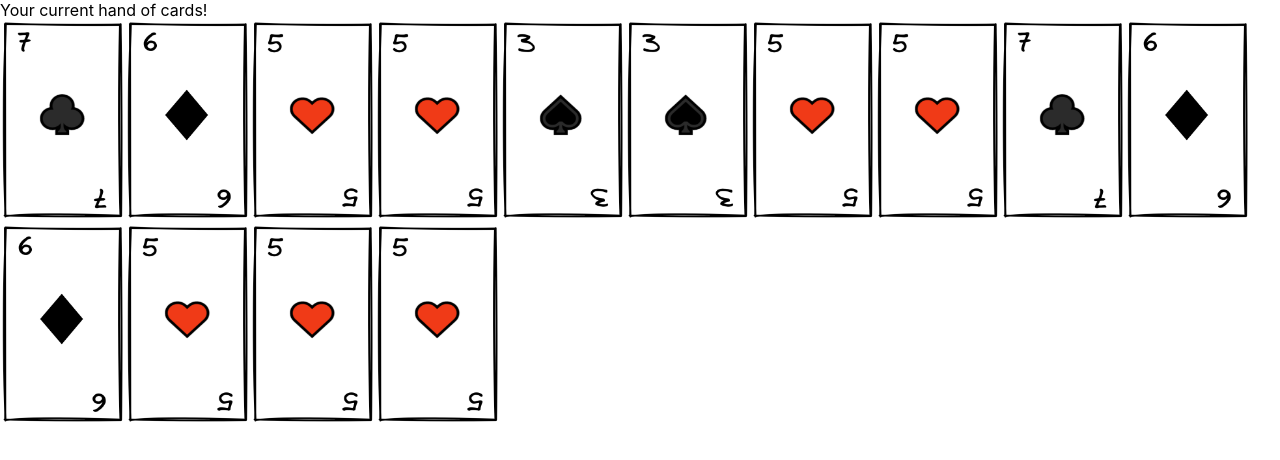
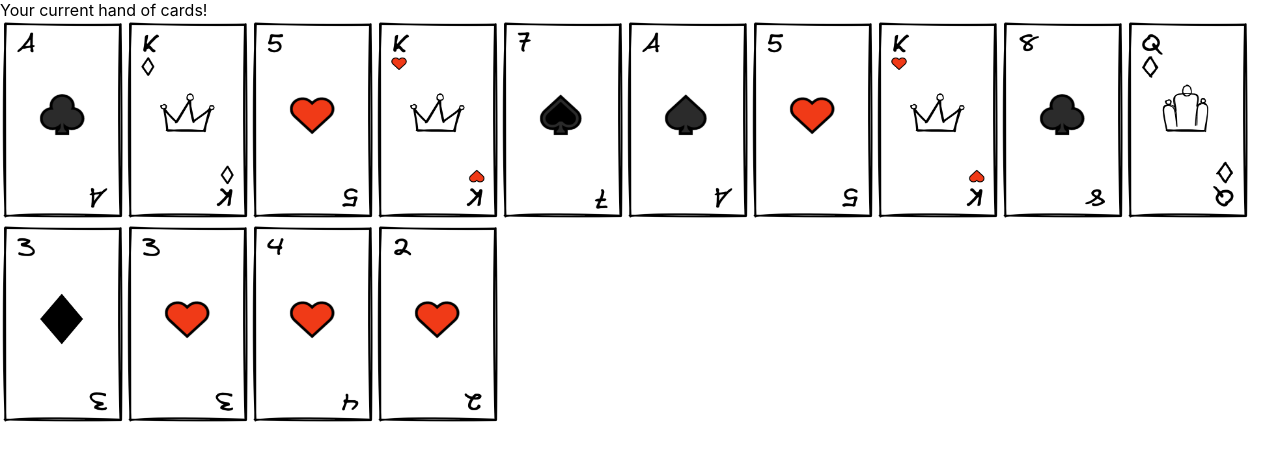
Before and after one commit to hamzafoy/hand_card_game, a React (Create React App) app: page / in a window 1280 px wide. Shown: the top 460 px of the page. Built offline with nearby package versions, Linux system fonts and the light colour scheme.

Commit message:
rework the underlying Factory Function producing the decks to attach a property that will make finding and rendering the appropriate card easier. Both dummyHand and actual playerHands will render in the localhost now.

```diff
--- a/src/Logic/game_logic.js
+++ b/src/Logic/game_logic.js
@@ -6,25 +6,25 @@ let currentGameDeck = shuffleTheDeck(gameDeck);
 
 //This variable stores the resulting two hands given to each player.
 let gameHands = dealTheHand(currentGameDeck);
-let playerOneHand = gameHands.playerOneHand;
-let playerTwoHand = gameHands.playerTwoHand;
+//let playerOneHand = gameHands.playerOneHand;
+//let playerTwoHand = gameHands.playerTwoHand;
 
 //Dummy hand of cards for testing as game logic continues to develop
 let dummyHand = [
-    { number: 'A', suit: 'club', value: 11, id: 78},
-    { number: 'K', suit: 'diamond', value: 10, id: 51},
-    { number: '5', suit: 'heart', value: 5, id: 56},
-    { number: 'K', suit: 'heart', value: 10, id: 64},
-    { number: '7', suit: 'spade', value: 7, id: 32},
-    { number: 'A', suit: 'spade', value: 11, id: 39},
-    { number: '5', suit: 'heart', value: 5, id: 4},
-    { number: 'K', suit: 'heart', value: 10, id: 12},
-    { number: '8', suit: 'club', value: 8, id: 72},
-    { number: 'Q', suit: 'diamond', value: 10, id: 50},
-    { number: '3', suit: 'diamond', value: 3, id: 41},
-    { number: 'J', suit: 'heart', value: 10, id: 10},
-    { number: '4', suit: 'heart', value: 4, id: 55},
-    { number: '2', suit: 'heart', value: 2, id: 53}
+    { number: 'A', suit: 'club', value: 11, id: 78, desc:"A_c"},
+    { number: 'K', suit: 'diamond', value: 10, id: 51, desc:"K_d"},
+    { number: '5', suit: 'heart', value: 5, id: 56, desc:"5_h"},
+    { number: 'K', suit: 'heart', value: 10, id: 64, desc:"K_h"},
+    { number: '7', suit: 'spade', value: 7, id: 32, desc:"7_s"},
+    { number: 'A', suit: 'spade', value: 11, id: 39, desc:"A_s"},
+    { number: '5', suit: 'heart', value: 5, id: 4, desc:"5_h"},
+    { number: 'K', suit: 'heart', value: 10, id: 12, desc:"K_h"},
+    { number: '8', suit: 'club', value: 8, id: 72, desc:"8_c"},
+    { number: 'Q', suit: 'diamond', value: 10, id: 50, desc:"Q_d"},
+    { number: '3', suit: 'diamond', value: 3, id: 41, desc:"3_d"},
+    { number: 'J', suit: 'heart', value: 10, id: 10, desc:"3_h"},
+    { number: '4', suit: 'heart', value: 4, id: 55, desc:"4_h"},
+    { number: '2', suit: 'heart', value: 2, id: 53, desc:"2_h"}
   ]
 
 class Player {
--- a/src/Logic/playingCards.js
+++ b/src/Logic/playingCards.js
@@ -7,11 +7,12 @@
 } */
 
 //Factory Function set to produce card `object`s
-const cardMaker = (number, suit, value, id) => {
+const cardMaker = (number, suit, value, desc, id) => {
     return {
         number,
         suit,
         value,
+        desc,
         id
     }
 }
@@ -22,28 +23,28 @@ export const createDeck = () => {
     let cardSelection = ['2', '3', '4', '5', '6', '7', '8', '9', '10', 'J', 'Q', 'K', 'A'];
     let cardValues = [2, 3, 4, 5, 6, 7, 8, 9, 10, 10, 10, 10, 11]
     for (let i = 0; i < 13; i++) {
-        deck.push(cardMaker(cardSelection[i], 'heart', cardValues[i]))
+        deck.push(cardMaker(cardSelection[i], 'heart', cardValues[i], `${cardSelection[i]}_h`))
     }
     for (let i = 0; i < 13; i++) {
-        deck.push(cardMaker(cardSelection[i], 'club', cardValues[i]))
+        deck.push(cardMaker(cardSelection[i], 'club', cardValues[i], `${cardSelection[i]}_c`))
     }
     for (let i = 0; i < 13; i++) {
-        deck.push(cardMaker(cardSelection[i], 'spade', cardValues[i]))
+        deck.push(cardMaker(cardSelection[i], 'spade', cardValues[i], `${cardSelection[i]}_s`))
     }
     for (let i = 0; i < 13; i++) {
-        deck.push(cardMaker(cardSelection[i], 'diamond', cardValues[i]))
+        deck.push(cardMaker(cardSelection[i], 'diamond', cardValues[i], `${cardSelection[i]}_d`))
     }
     for (let i = 0; i < 13; i++) {
-        deck.push(cardMaker(cardSelection[i], 'heart', cardValues[i]))
+        deck.push(cardMaker(cardSelection[i], 'heart', cardValues[i], `${cardSelection[i]}_h`))
     }
     for (let i = 0; i < 13; i++) {
-        deck.push(cardMaker(cardSelection[i], 'club', cardValues[i]))
+        deck.push(cardMaker(cardSelection[i], 'club', cardValues[i], `${cardSelection[i]}_c`))
     }
     for (let i = 0; i < 13; i++) {
-        deck.push(cardMaker(cardSelection[i], 'spade', cardValues[i]))
+        deck.push(cardMaker(cardSelection[i], 'spade', cardValues[i], `${cardSelection[i]}_s`))
     }
     for (let i = 0; i < 13; i++) {
-        deck.push(cardMaker(cardSelection[i], 'diamond', cardValues[i]))
+        deck.push(cardMaker(cardSelection[i], 'diamond', cardValues[i], `${cardSelection[i]}_d`))
     }
     for (let i = 0; i < 104; i++) {
         deck[i].id = i+1;
@@ -52,7 +53,7 @@ export const createDeck = () => {
     return deck;
 }
 
-//console.log(createDeck());
+console.log(createDeck());
 
 //Hand is traditionally played with two full deck of cards which `createDeck` prepares.
 export var gameDeck = createDeck();
--- a/src/PlayersHand/PlayersHand.js
+++ b/src/PlayersHand/PlayersHand.js
@@ -1,51 +1,12 @@
 import React from 'react';
 import { hamzaFoy } from '../Logic/game_logic';
-import {
-  TwoC,
-  TwoD,
-  TwoH,
-  TwoS,
-  ThreeC,
-  ThreeD,
-  ThreeH,
-  ThreeS,
-  FourC,
-  FourD,
-  FourH,
-  FourS,
-  FiveC,
-  FiveD,
-  FiveH,
-  FiveS,
-  SixC,
-  SixD,
-  SixH,
-  SixS,
-  SevenC,
-  SevenD,
-  SevenH,
-  SevenS
-} from './cards/index.js';
+import * as playingCards from './cards/index.js';
 
-function switchStatementForCards(param) {
-  switch(param) {
-    case 'heart':
-      return FiveH;
-    case 'spade':
-      return ThreeS;
-    case 'club':
-      return SevenC;
-    case 'diamond':
-      return SixD;
-    default:
-      return FourC;
-  }
-}
 
 let cards = hamzaFoy.getCardInfo();
 
 let currentCards = cards.map(card =>
-<img src={switchStatementForCards(card.suit)} key={card.id} height="200px" width="125px"/>
+<img src={playingCards.switchStatementForCards(card)} key={card.id} alt={card.suit + card.number} height="200px" width="125px"/>
 );
 
 class PlayersHand extends React.Component {
--- a/src/PlayersHand/cards/index.js
+++ b/src/PlayersHand/cards/index.js
@@ -22,6 +22,34 @@ import SevenC from './7_c.png'
 import SevenD from './7_d.png'
 import SevenH from './7_h.png'
 import SevenS from './7_s.png'
+import EightC from './8_c.png'
+import EightD from './8_d.png'
+import EightH from './8_h.png'
+import EightS from './8_s.png'
+import NineC from './9_c.png'
+import NineD from './9_d.png'
+import NineH from './9_h.png'
+import NineS from './9_s.png'
+import TenC from './10_c.png'
+import TenD from './10_d.png'
+import TenH from './10_h.png'
+import TenS from './10_s.png'
+import JC from './J_c.png'
+import JD from './J_d.png'
+import JH from './J_h.png'
+import JS from './J_s.png'
+import QC from './Q_c.png'
+import QD from './Q_d.png'
+import QH from './Q_h.png'
+import QS from './Q_s.png'
+import KC from './K_c.png'
+import KD from './K_d.png'
+import KH from './K_h.png'
+import KS from './K_s.png'
+import AC from './A_c.png'
+import AD from './A_d.png'
+import AH from './A_h.png'
+import AS from './A_s.png'
 
 export {
     TwoC,
@@ -47,5 +75,144 @@ export {
     SevenC,
     SevenD,
     SevenH,
-    SevenS
+    SevenS,
+    EightC,
+    EightD,
+    EightH,
+    EightS,
+    NineC,
+    NineD,
+    NineH,
+    NineS,
+    TenC,
+    TenD,
+    TenH,
+    TenS,
+    JC,
+    JD,
+    JH,
+    JS,
+    QC,
+    QD,
+    QH,
+    QS,
+    KC,
+    KD,
+    KH,
+    KS,
+    AC,
+    AD,
+    AH,
+    AS
 }
+
+export function switchStatementForCards(param) {
+    switch(param.desc) {
+        case '2_c':
+        return TwoC;
+        case '2_d':
+        return TwoD;
+        case '2_h':
+        return TwoH;
+        case '2_s':
+        return TwoS;
+        case '3_c':
+        return ThreeC;
+        case '3_d':
+        return ThreeD;
+        case '3_h':
+        return ThreeH;
+        case '3_s':
+        return ThreeS;
+        case '4_c':
+        return FourC;
+        case '4_d':
+        return FourD;
+        case '4_h':
+        return FourH;
+        case '4_s':
+        return FourS;
+        case '5_c':
+        return FiveC;
+        case '5_d':
+        return FiveD;
+        case '5_h':
+        return FiveH;
+        case '5_s':
+        return FiveS;
+        case '6_c':
+        return SixC;
+        case '6_d':
+        return SixD;
+        case '6_h':
+        return SixH;
+        case '6_s':
+        return SixS;
+        case '7_c':
+        return SevenC;
+        case '7_d':
+        return SevenD;
+        case '7_h':
+        return SevenH;
+        case '7_s':
+        return SevenS;
+        case '8_c':
+        return EightC;
+        case '8_d':
+        return EightD;
+        case '8_h':
+        return EightH;
+        case '8_s':
+        return EightS;
+        case '9_c':
+        return NineC;
+        case '9_d':
+        return NineD;
+        case '9_h':
+        return NineH;
+        case '9_s':
+        return NineS;
+        case '10_c':
+        return TenC;
+        case '10_d':
+        return TenD;
+        case '10_h':
+        return TenH;
+        case '10_s':
+        return TenS;
+        case 'A_c':
+        return AC;
+        case 'A_d':
+        return AD;
+        case 'A_h':
+        return AH;
+        case 'A_s':
+        return AS;
+        case 'J_c':
+        return JC;
+        case 'J_d':
+        return JD;
+        case 'J_h':
+        return JH;
+        case 'J_s':
+        return JS;
+        case 'K_c':
+        return KC;
+        case 'K_d':
+        return KD;
+        case 'K_h':
+        return KH;
+        case 'K_s':
+        return KS;
+        case 'Q_c':
+        return QC;
+        case 'Q_d':
+        return QD;
+        case 'Q_h':
+        return QH;
+        case 'Q_s':
+        return QS;
+        default:
+        return FourC;
+    }
+}
```
